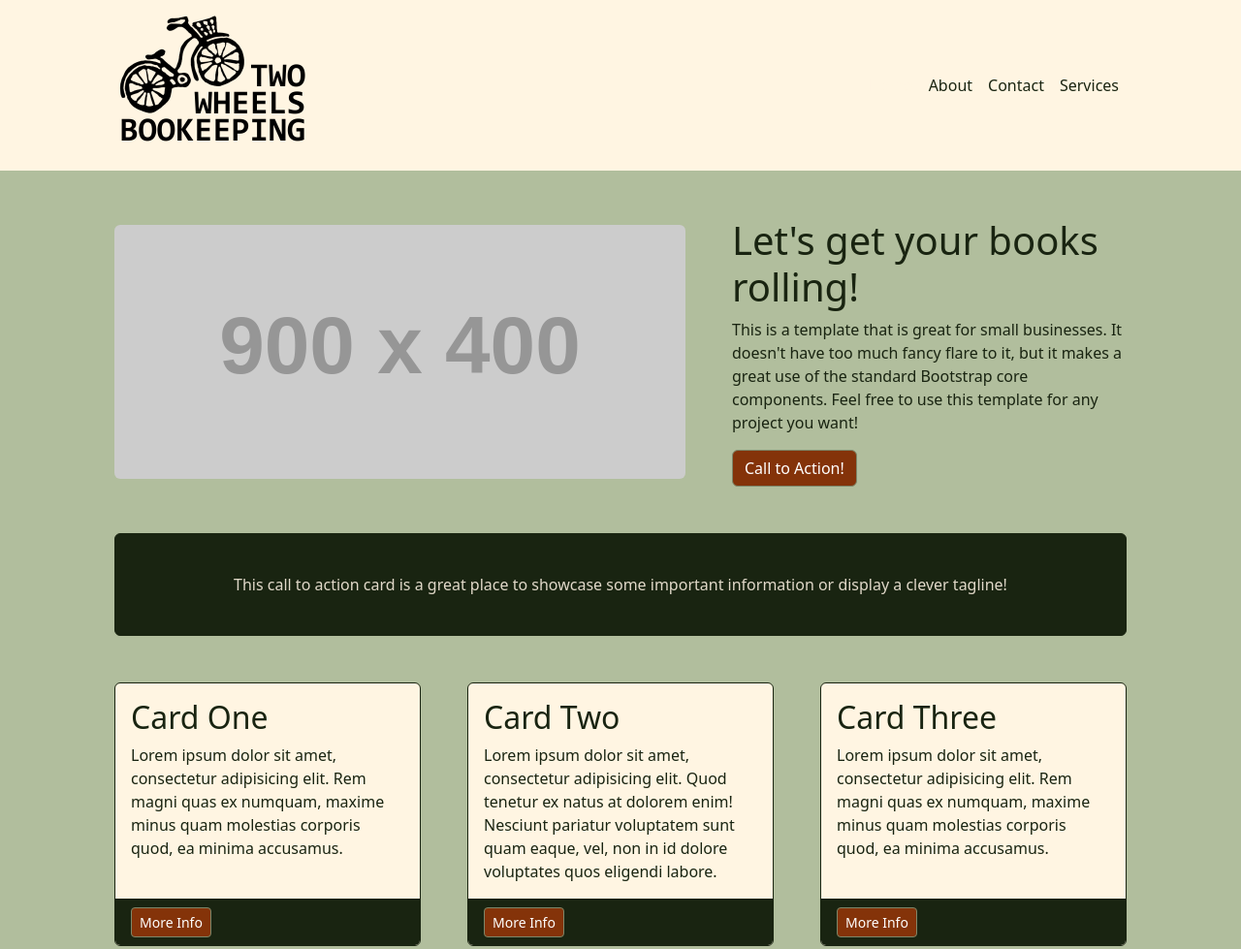
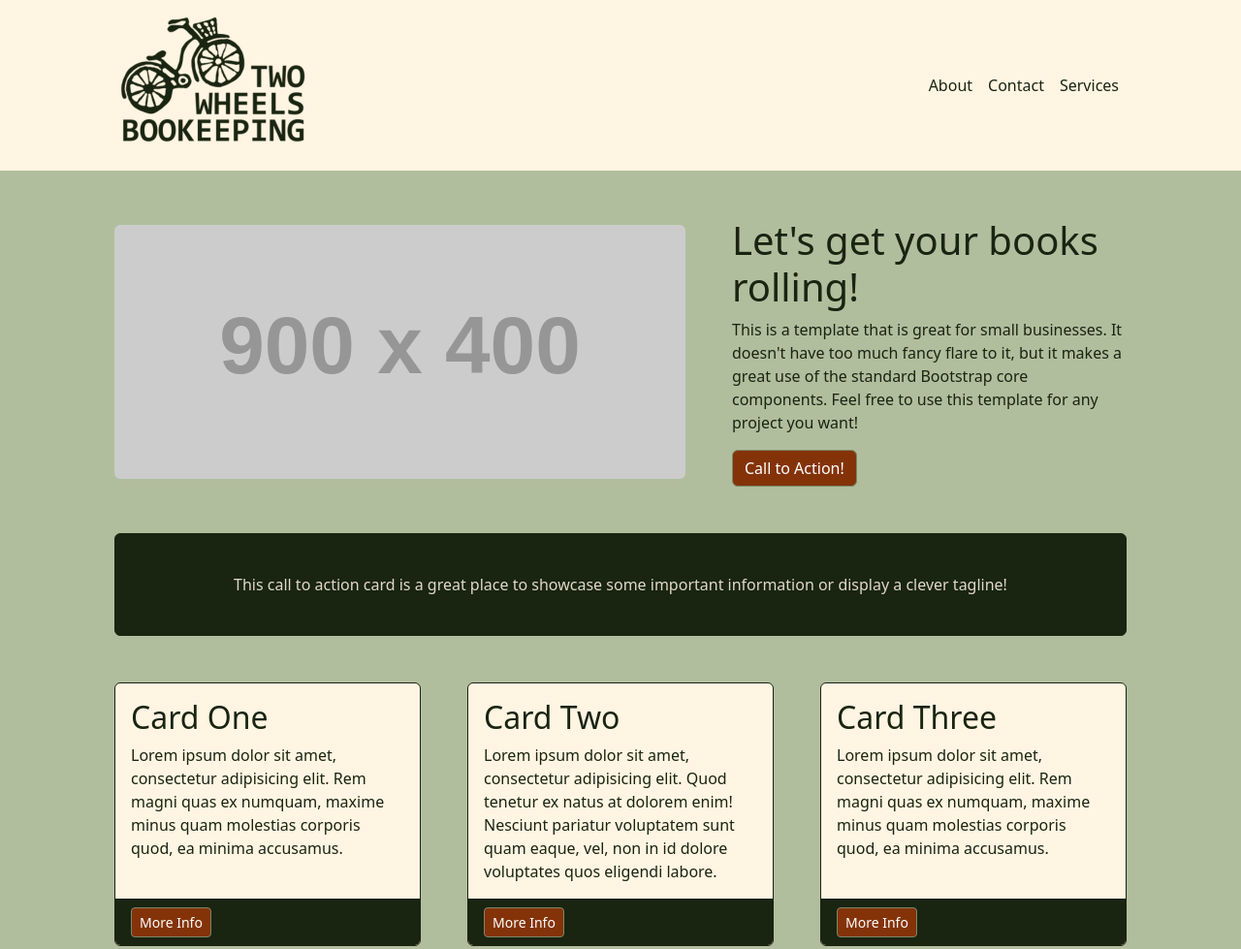
Before and after one commit to wallerf/bikebooks, a plain HTML site: page index.html in a window 1280 px wide. Shown: the top 979 px of the page at 97% size. Drawn offline with nearby package versions, Linux system fonts and the light colour scheme; placeholder pictures from the web are drawn by us.

Commit message:
green logo

```diff
--- a/index.html
+++ b/index.html
@@ -16,7 +16,7 @@
         <nav class="navbar navbar-expand-lg navbar-dark bg-dark">
             <div class="container px-5">
                <!-- <a class="navbar-brand" href="#!">Two Wheels Bookkeeping</a>-->
-               <div class="col-lg-7"><img class="img-fluid" src="assets/bikelogo200.png" alt="..." /></div>
+               <div class="col-lg-7"><img class="img-fluid" src="assets/bikelogo200green.png" alt="..." /></div>
                 <button class="navbar-toggler" type="button" data-bs-toggle="collapse" data-bs-target="#navbarSupportedContent" aria-controls="navbarSupportedContent" aria-expanded="false" aria-label="Toggle navigation"><span class="navbar-toggler-icon"></span></button>
                 <div class="collapse navbar-collapse" id="navbarSupportedContent">
                     <ul class="navbar-nav ms-auto mb-2 mb-lg-0">
```
Also changed, not shown: assets/bikelogo200green.png (added).
